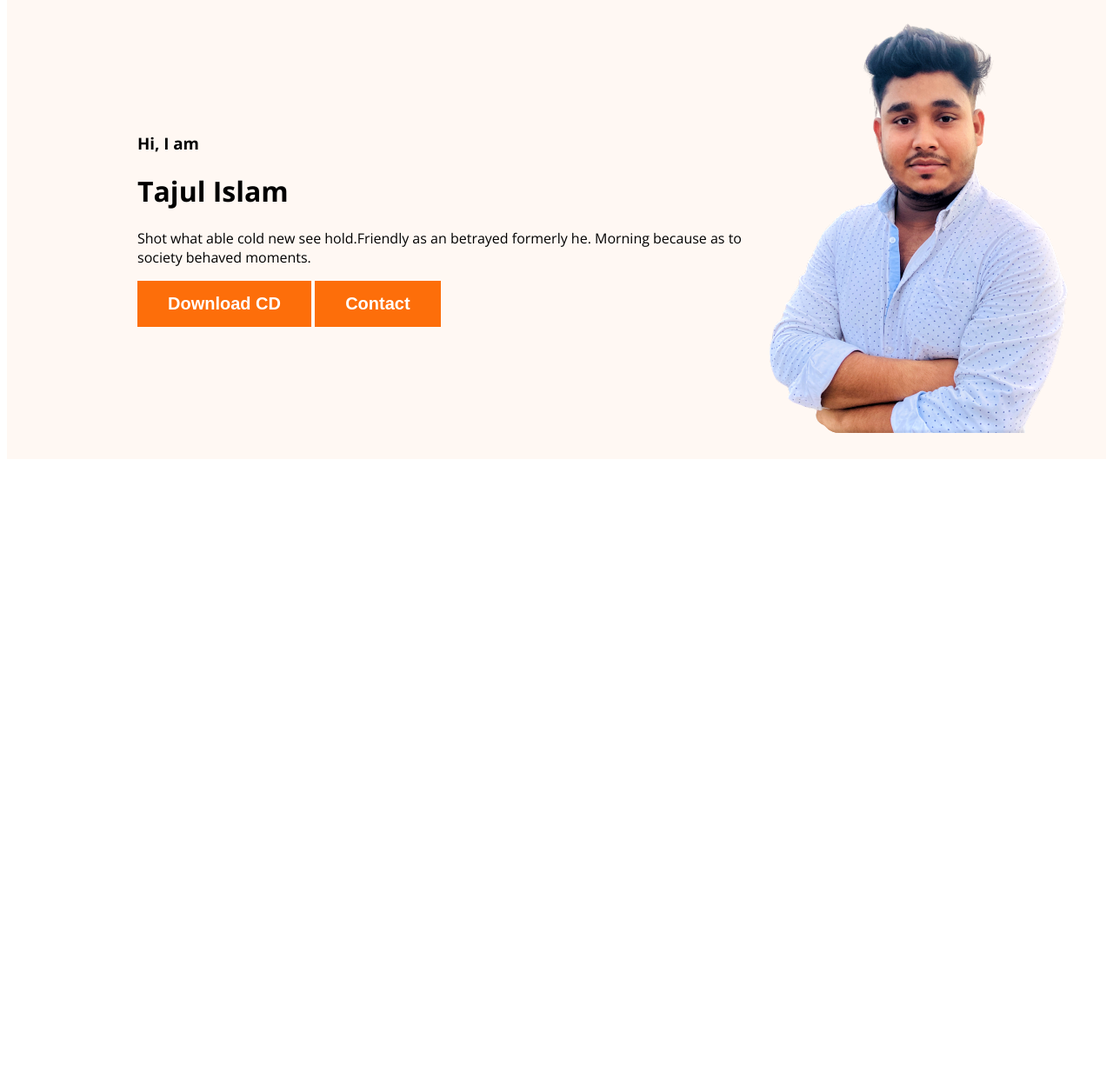
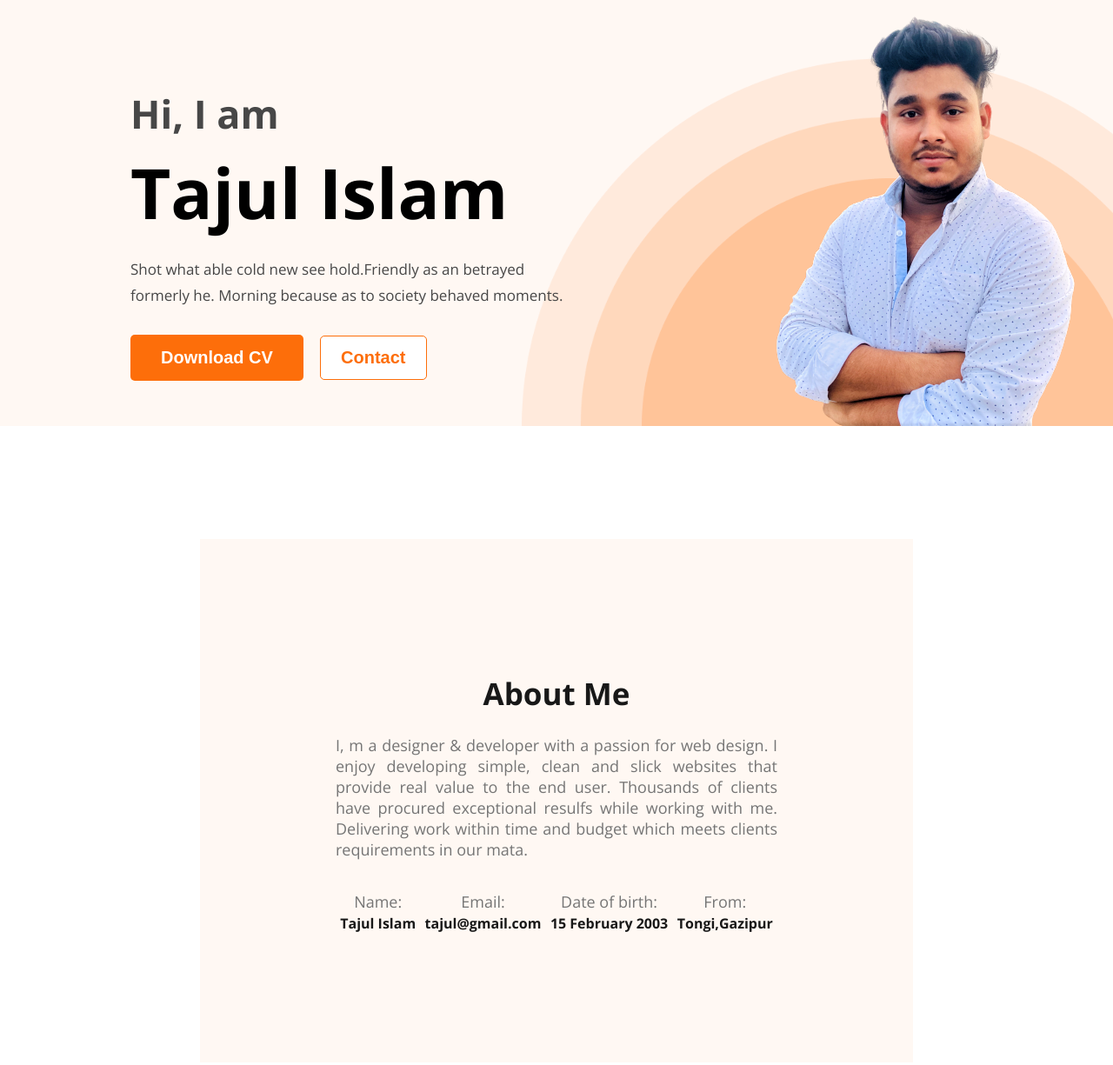
Before and after one commit to mdtajulislammt/my-protfolio-website, a plain HTML site: page index.html in a window 1280 px wide. Shown: the part 178-1403 px from the top of the page at 87% size. Before the commit the page ends 800 px from the top, so only its background shows below. Drawn offline with nearby package versions, Linux system fonts and the light colour scheme.

Commit message:
Frist commit

```diff
--- a/index.html
+++ b/index.html
@@ -22,20 +22,33 @@ href="https://fonts.googleapis.com/css2?family=Open+Sans:wght@400;700;800&displa
      </nav>
      <div class="banner">
           <div class="banner-content">
-              <h3>Hi, I  am</h3>
-              <h1>Tajul Islam</h1>
-              <p>Shot what able cold new see hold.Friendly as an betrayed formerly he. Morning because as to society behaved moments.</p>
-              <button class="btn-primary">Download CD</button>
-              <button class="btn-primary">Contact</button>
+              <h3 class="banner-greeting">Hi, I  am</h3>
+              <h1 class="banner-tittle">Tajul Islam</h1>
+              <p  class="banner-discription" >Shot what able cold new see hold.Friendly as an betrayed formerly he. Morning because as to society behaved moments.</p>
+              <button class="btn-primary">Download CV</button>
+              <button class="btn-primary btn-contact">Contact</button>
           </div>
 
-          <img class="profile" src="./images/myphoto.png" alt="">
-          <!-- <img src="./images/bacround-photo.png" alt=""> -->
+          <img class="profile" src="./images/myphoto.png" alt="" >
+
 
      </div>
     </header>
     <main>
-
+     <div class="about-section">
+          <h1 class="about-tittle">About Me</h1>
+          <p class="about-description">I, m a designer & developer with a passion for web design. I enjoy developing simple, clean and slick websites that provide real value to the end user. Thousands of clients have procured exceptional resulfs while working with me. Delivering work within time and budget which meets clients requirements in our mata.</p>
+          <div class="about-information">
+               <p> Name:  <br>
+                   <span>Tajul Islam</span> </p>
+               <p> Email:<br>
+                  <span>tajul@gmail.com</span>  </p>
+               <p>Date of birth:<br>
+                  <span>15 February 2003</span>  </p>
+               <p> From:<br>
+                 <span>Tongi,Gazipur</span>   </p>
+          </div>
+     </div>
     </main>
     <footer>
 
--- a/style.css
+++ b/style.css
@@ -1,4 +1,6 @@
 body{
+     margin: 0;
+     padding: 0;
      font-family: 'Lato', sans-serif;
      font-family: 'Open Sans', sans-serif;
 }
@@ -21,6 +23,7 @@ nav{
      background-color: #FD6E0A;
      color: white;
      border: none;
+     border-radius: 5px;
      padding: 15px 35px;
      font-size: 20px;
      font-weight: 700;
@@ -45,12 +48,88 @@ nav a{
 }
 .header{
      background-color: #FFF8F3;
+     background-image: url(./images/header_bg.png);
+     background-repeat: no-repeat;
+     background-position: bottom right;
+     background-size: 680px;
 }
 .banner{
-     padding: 30px 30px 30px 150px;
+     padding: 30px 30px 0px 150px;
      display: flex;
      align-items: center;
+     justify-content: space-between;
+
+}
+.banner-content{
+    max-width: 500px;
 }
 .banner .pofile{
      width: 500px;
+
+
+
 }
+
+.banner-greeting{
+    font-size: 45px;
+    color: #474747;
+    margin-bottom: 0;
+}
+.banner-tittle{
+     font-size: 80px;
+     font-weight: 700;
+     margin-top: 5px;
+     margin-bottom: 20px;
+}
+.banner-discription{
+     color: #474747;
+     margin: 20px 0px 30px 0px;
+     font-size: 17px;
+     font-weight: 400;
+     line-height: 30px;
+}
+.btn-contact{
+background-color: white;
+color: #FD6E0A;
+margin-left: 15px;
+border: 1px solid #FD6E0A;
+padding: 13px 23px 13px 23px;
+}
+
+
+.about-section{
+     background-color: #FFF8F3;
+     text-align: center;
+     margin: 130px 230px;
+     padding: 131px 156px;
+}
+
+.about-tittle{
+     color: #181818;
+     text-align: center;
+     font-size: 35px;
+     font-weight: 700;
+
+}
+.about-description{
+     color: #757575;
+     font-size: 18px;
+     font-weight: 400;
+     text-align: justify;
+
+}
+.about-information{
+     display: flex;
+     align-items: center;
+     justify-content: space-around;
+     color: #757575;
+
+     font-size: 18px;
+
+
+}
+.about-information span{
+     color: #181818;
+     font-size: 16px;
+     font-weight: 600;
+}
```
Also changed, not shown: images/Developer.png (added), images/bacround-photo.png (deleted), images/header_bg.png (added).
